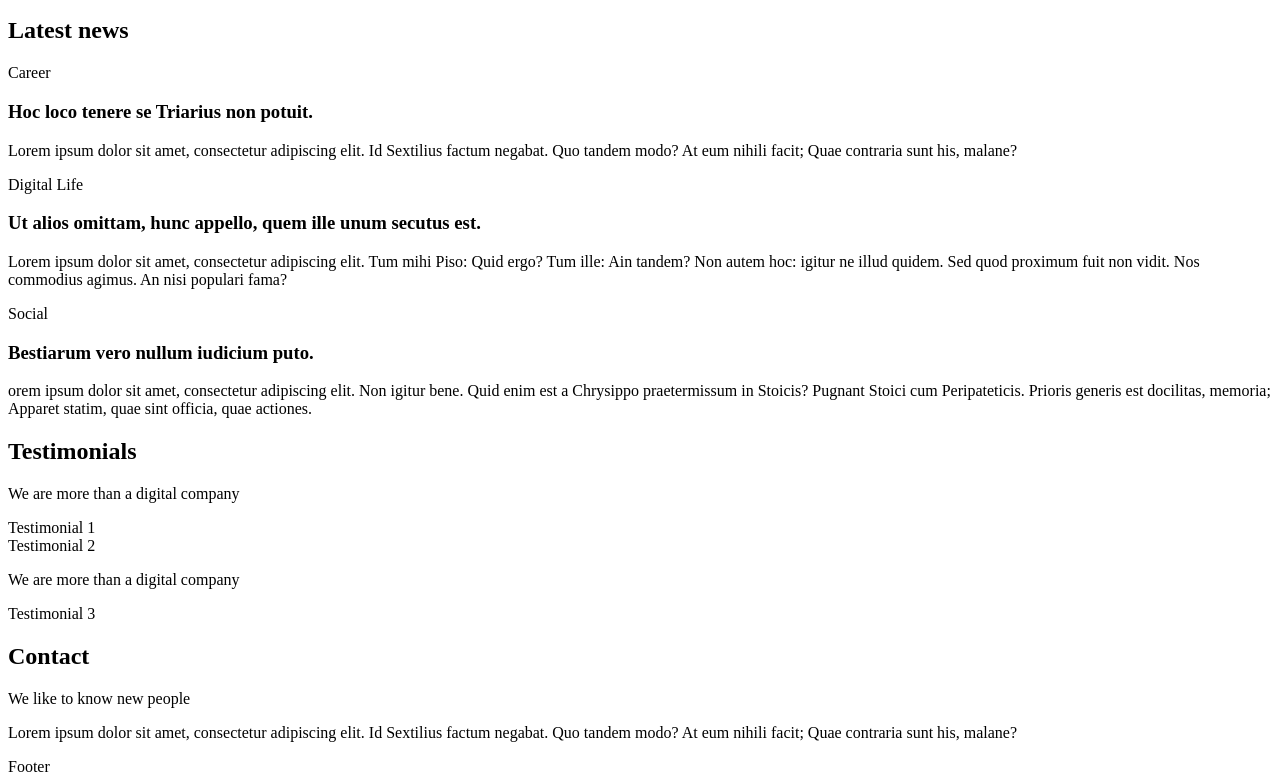
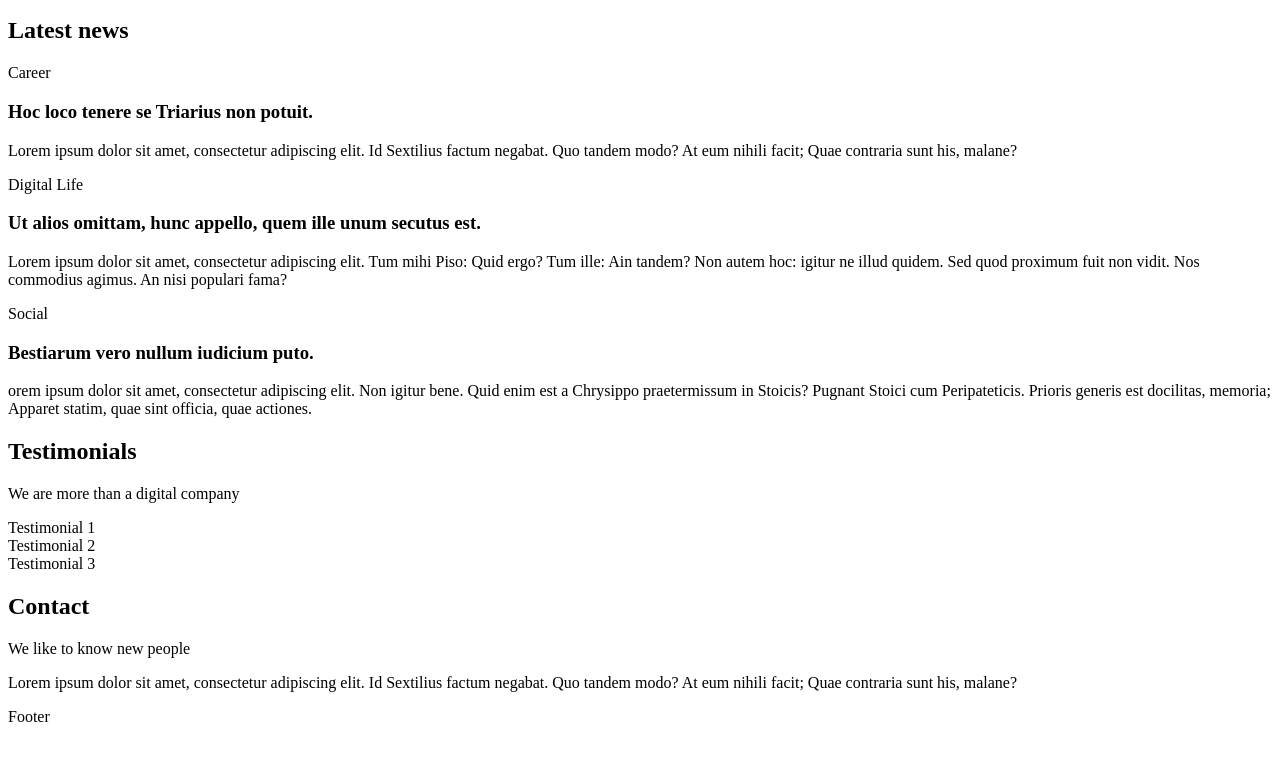
Before and after one commit to maytepioli/holbertonschool-web_front_end, a plain HTML site: page html_advanced/12-index.html in a window 1280 px wide. Shown: the part 1018-1802 px from the top of the page. After the commit the page ends 1752 px from the top, so only its background shows below. Drawn offline with Linux system fonts and the light colour scheme.

```diff
--- a/html_advanced/12-index.html
+++ b/html_advanced/12-index.html
@@ -73,7 +73,6 @@
             <p>We are more than a digital company</p>
             <article>Testimonial 1</article>
             <article>Testimonial 2</article>
-            <p>We are more than a digital company</p>
             <article>Testimonial 3</article>
         </section>
         <section id="contact">
```
